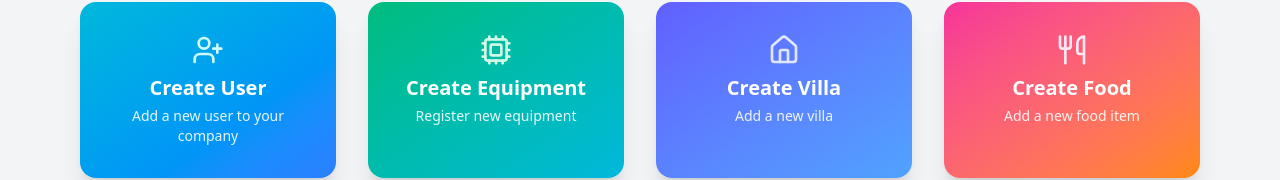
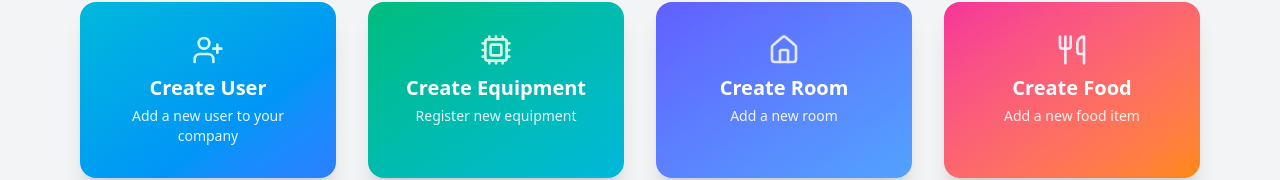
Before and after one commit to Wild-Waves-Kumana/Wild-Waves-Internal, a React (Vite) app in the folder frontend/: page /admindashboard in a window 1280 px wide. Shown: the part 224-404 px from the top of the page. Built offline with nearby package versions, Linux system fonts and the light colour scheme; no server answers; sample sign-in values are in the browser's storage.

Commit message:
feat: Update navigation button to create room in AdminDashboard

```diff
--- a/frontend/src/pages/AdminDashboard.jsx
+++ b/frontend/src/pages/AdminDashboard.jsx
@@ -37,12 +37,12 @@ const AdminDashboard = () => {
             <p className="text-white/90 text-sm text-center">Register new equipment</p>
           </button>
           <button
-            onClick={() => navigate('/create-villa')}
+            onClick={() => navigate('/create-room')}
             className="group bg-gradient-to-br from-indigo-500 to-blue-400 rounded-2xl shadow-xl p-8 flex flex-col items-center hover:scale-105 transition-transform duration-200"
           >
             <Home className="w-8 h-8 text-indigo-100 mb-2" />
-            <h2 className="text-xl font-semibold text-white mb-1">Create Villa</h2>
-            <p className="text-white/90 text-sm text-center">Add a new villa</p>
+            <h2 className="text-xl font-semibold text-white mb-1">Create Room</h2>
+            <p className="text-white/90 text-sm text-center">Add a new room</p>
           </button>
           <button
             onClick={() => navigate('/create-foods')}
```
